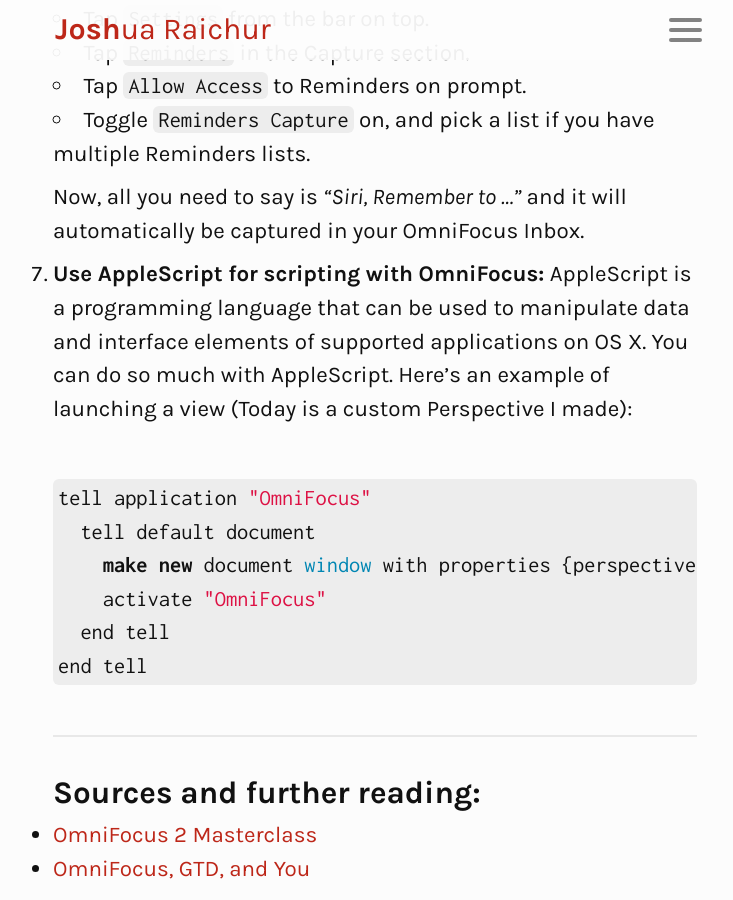
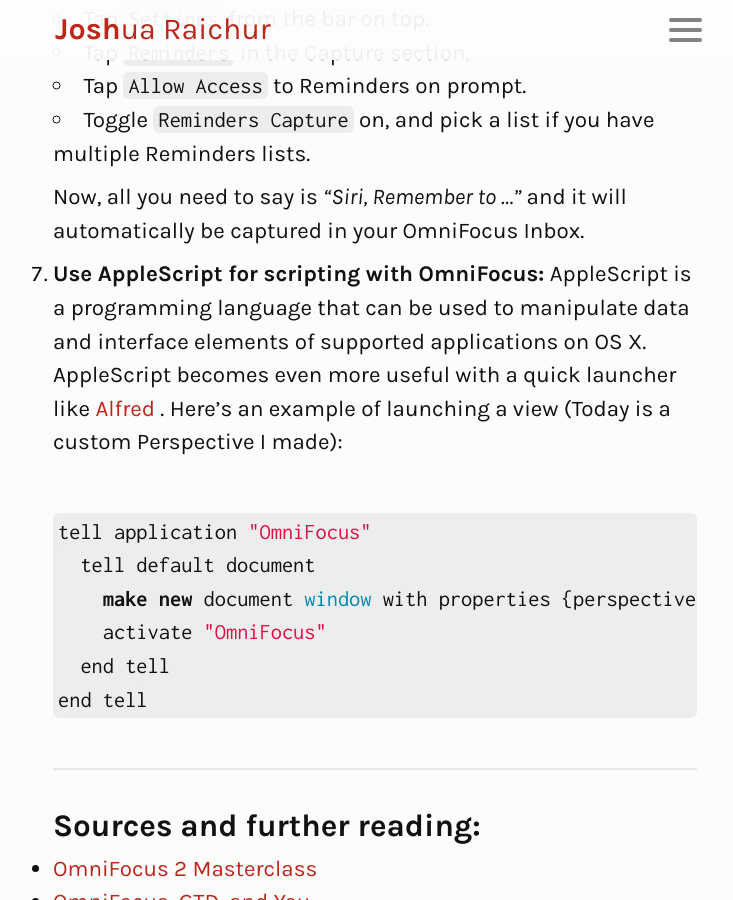
Before and after one commit to JEKYLL-WEB-TEMPLATES/raichur.github.io, a Jekyll site: the page built from _posts/2015-07-24-omnifocus.md, in a window 1280 px wide and 900 px high, scrolled down 3633 px. Shown: the whole window, without its empty margins (265-998 px from the left). Built offline with Jekyll 4.4.1, drawn with Linux system fonts in a browser that asks for light colours.

Commit message:
Fix: OmniFocus post fix

```diff
--- a/_posts/2015-07-24-omnifocus.md
+++ b/_posts/2015-07-24-omnifocus.md
@@ -58,7 +58,7 @@
 
 	Now, all you need to say is _“Siri, Remember to …”_ and it will automatically be captured in your OmniFocus Inbox.
 
-7. **Use AppleScript for scripting with OmniFocus:** AppleScript is a programming language that can be used to manipulate data and interface elements of supported applications on OS X. You can do so much with AppleScript. Here’s an example of launching a view (Today is a custom Perspective I made):
+7. **Use AppleScript for scripting with OmniFocus:** AppleScript is a programming language that can be used to manipulate data and interface elements of supported applications on OS X. AppleScript becomes even more useful with a quick launcher like [Alfred](http://www.alfredapp.com/) . Here’s an example of launching a view (Today is a custom Perspective I made):
 
 <br/>
 
```
